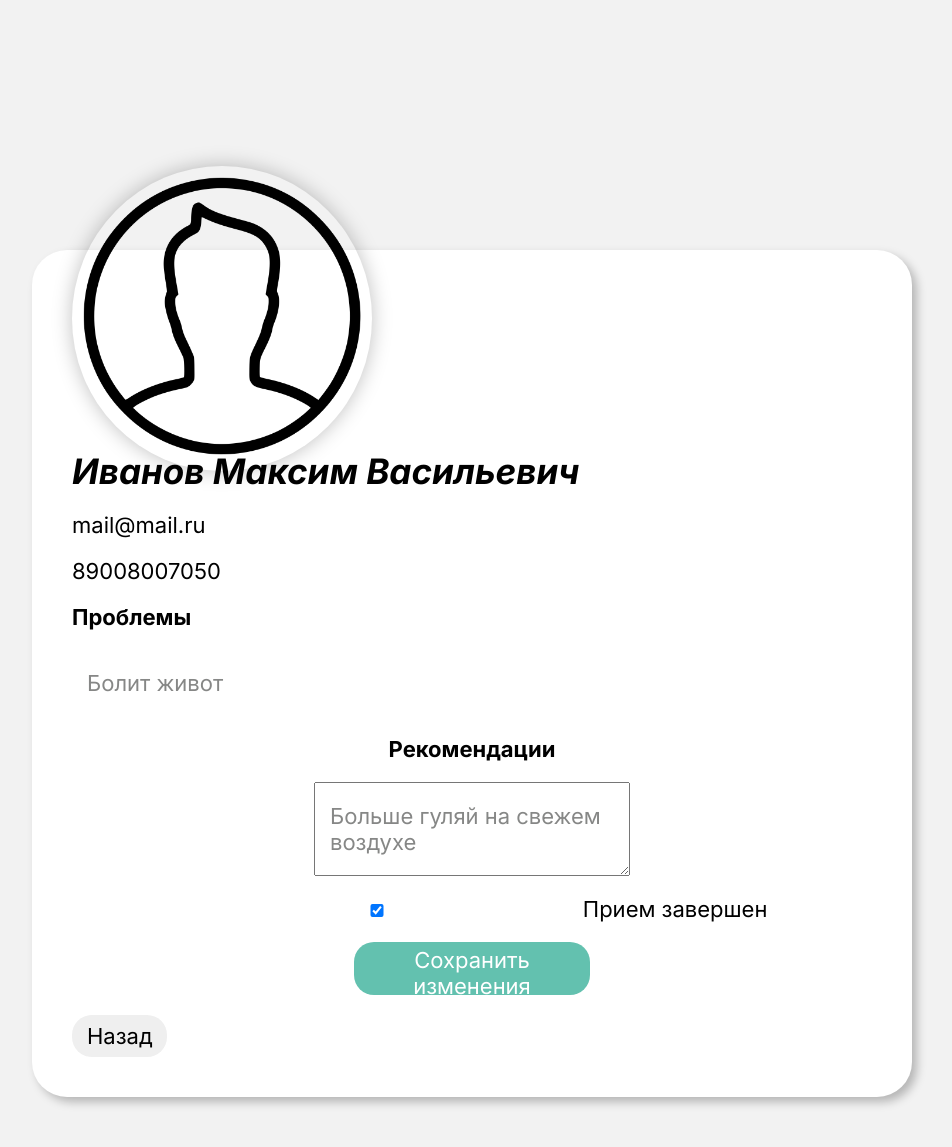
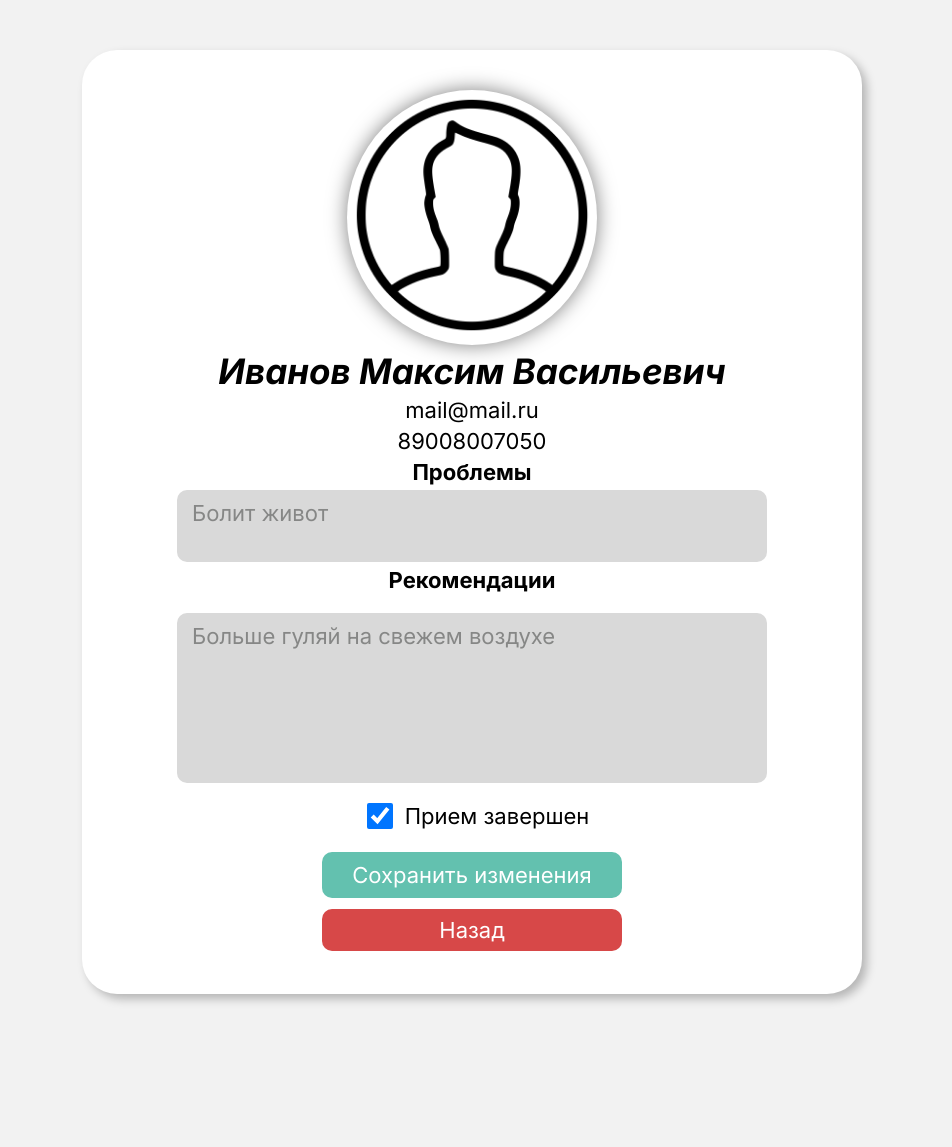
Before and after one commit to lllMaKsImlll/HealthTeam, a Django app: page /appointmentDoctor/1/ in a window 1280 px wide. Shown: the part 130-1277 px from the top of the page, without its empty margins (168-1120 px from the left). After the commit the page ends 1133 px from the top, so only its background shows below. Run offline with Django 5.2, Linux system fonts and the light colour scheme; data comes from the database, SQL or seed files in the repository; both versions use the stored data as it was after the commit.

Commit message:
Relize v1.3

```diff
--- a/CompanyHealth/main/templates/main/index.html
+++ b/CompanyHealth/main/templates/main/index.html
@@ -65,9 +65,10 @@
             </div>
         </div>
 
-        <div class="ask-quastion-block">
+        <div class="ask-question-block">
             <h2>Есть вопросы? - Задавай</h2>
-            <input type="text" placeholder="Введите вопрос">
+            <input type="text" placeholder="Введите вопрос"><br>
+            <button>Задать</button>
         </div>
 
 
--- a/CompanyHealth/main/templates/main/news.html
+++ b/CompanyHealth/main/templates/main/news.html
@@ -9,7 +9,7 @@
   <body>
   {% include 'main/header.html' %}
   <main>
-    <div class="conteiner-news">
+    <div class="container news">
       <h1>Новости и обновления</h1>
       <p>Будьте в курсе всех изменений и событий на нашем сайте и в сфере здравоохранения. </p>
       <div class="block-items">
@@ -20,7 +20,7 @@
             <div class="meta-data">{{ news.date }}</div>
           </div>
         {% empty %}
-          <p>Пока новостей нет.</p>
+          <p style="font-weight: bold;">Пока новостей нет.</p>
         {% endfor %}
       </div>
     </div>
--- a/CompanyHealth/main/templates/main/profilePacient.html
+++ b/CompanyHealth/main/templates/main/profilePacient.html
@@ -14,7 +14,7 @@
     <main>
         {% load utils %}
         <div class="container">
-            <div class="profileDoctor">
+            <div class="profile">
                 <div class="profile-img">
                     <img src="{% if patient.image %}{{ patient.image.url }}{% else %}{% static '/img/defalt.png' %}{% endif %}" alt="pacient-img">
                 </div>
--- a/CompanyHealth/main/templates/main/questions.html
+++ b/CompanyHealth/main/templates/main/questions.html
@@ -10,7 +10,7 @@
 <body>
     {% include 'main/header.html' %}
     <main>
-        <div class="container qustions">
+        <div class="container questions">
             <h1>Частные вопросы</h1>
             <p>Мы собрали ответы на наиболее популярные вопросы. Если вы не нашли нужной информации, свяжитесь с нами через форму обратной связи.</p>
             <div class="block-items">
--- a/CompanyHealth/main/templates/main/specificAppointmentForPacient.html
+++ b/CompanyHealth/main/templates/main/specificAppointmentForPacient.html
@@ -12,7 +12,7 @@
     <main>
         <div class="block">
             <div class="container specificAppointment">
-                <div class="profile-container-img" style="margin-top: -870px;">
+                <div class="profile-container-img">
                     <img src="{% if patient.image %}{{ patient.image.url }}{% else %}{% static 'img/defalt.png' %}{% endif %}" alt="doctor-img">
                 </div>
                 <h1>{{ patient.fio }}</h1>
@@ -20,15 +20,15 @@
                 <p>{{ patient.phone }}</p>
 
                 <h2>Проблемы</h2>
-                <p class="text-block">{{ appointment.description }}</p>
+                <textarea disabled="disabled">{{ appointment.description }}</textarea>
 
                 <form method="POST">
                     {% csrf_token %}
                     <h2>Рекомендации</h2>
-                    <textarea name="recommendations" class="text-block">{{ appointment.recommendations }}</textarea>
+                    <textarea class="recommendation">{{ appointment.recommendations }}</textarea>
 
                     <div class="checkbox-container">
-                        <input type="checkbox" id="visited" name="visited" {% if appointment.visited %}checked{% endif %}>
+                        <input class="check-box" type="checkbox" id="visited" name="visited" {% if appointment.visited %}checked{% endif %}>
                         <label for="visited">Прием завершен</label>
                     </div>
 
@@ -36,7 +36,7 @@
                 </form>
 
                 <a href="javascript:history.back()">
-                    <button>Назад</button>
+                    <button class="bad-button">Назад</button>
                 </a>
             </div>
         </div>
--- a/CompanyHealth/static/css/main.css
+++ b/CompanyHealth/static/css/main.css
@@ -39,8 +39,11 @@ main {
 /* Кнопки */
 button {
     border: none;
-    border-radius: 20px;
+    border-radius: 10px;
     padding: 8px 15px;
+    margin: 3px 0;
+    color: white;
+    min-width: 300px;
 }
 
 .good-button {
@@ -49,6 +52,18 @@ button {
 
 .bad-button {
     background-color: #D74848;
+    color: white;
+}
+
+textarea {
+    background-color: #D9D9D9;
+    color: #868786;
+    border: none;
+    border-radius: 10px;
+    width: 80%;
+    height: auto;
+    resize: none;
+    padding: 10px 15px;
 }
 
 button:hover,
@@ -100,6 +115,7 @@ header button {
     background-color: white;
     border-radius: 15px;
     border: none;
+    color: black;
 }
 
 /* Подвал */
@@ -153,6 +169,7 @@ form {
     display: flex;
     flex-direction: column;
     align-items: center;
+    width: 100%;
     gap: 20px;
 }
 
@@ -181,20 +198,18 @@ form input {
 }
 
 form button {
-    padding: 5px 10px;
+    padding: 10px 15px;
     background-color: #5B9F54;
     border: none;
-    border-radius: 20px;
+    border-radius: 10px;
     color: white;
-    width: 236px;
-    height: 53px;
     text-align: center;
 }
 
 /* Записи отзывов */
 .records-blocks h1,
 .about-servies-block h1,
-.ask-quastion-block h1,
+.ask-question-block h1,
 .result-search h1 {
     font-size: 55px;
     font-weight: bold;
@@ -269,7 +284,7 @@ form button {
 }
 
 /* Есть вопросы? */
-.ask-quastion-block {
+.ask-question-block {
     text-align: left;
     padding: 20px 30px;
     margin: 40px auto;
@@ -278,17 +293,28 @@ form button {
     border-radius: 40px;
 }
 
-.ask-quastion-block h2 {
+.ask-question-block h2 {
     font-size: 40px;
     margin-bottom: 20px;
 }
 
-.ask-quastion-block input {
+.ask-question-block input {
     background-color: #D9D9D9;
     border-radius: 25px;
     padding: 20px 15px;
     width: 90%;
     border: none;
+}
+
+.ask-question-block button{
+    padding: 5px 10px;
+    background-color: #5B9F54;
+    border: none;
+    border-radius: 20px;
+    color: white;
+    width: 236px;
+    height: 53px;
+    text-align: center;
 }
 
 /* Страница: Запись ко врачу */
--- a/CompanyHealth/static/css/specificAppointment.css
+++ b/CompanyHealth/static/css/specificAppointment.css
@@ -1,15 +1,23 @@
-.block {
-    margin-top: 200px;
-}
-
 .specificAppointment {
-    max-width: 800px;
+    max-width: 700px;
     margin: 0 auto;
-    padding-top: 200px;
     display: flex;
     flex-direction: column;
     justify-content: center;
-    gap: 20px;
+    align-items: center;
+    gap: 5px;
+}
+
+.specificAppointment form .recommendation {
+    height: 150px;
+}
+
+.specificAppointment .checkbox-container {
+    display: flex;
+}
+
+.specificAppointment .checkbox-container .check-box{
+    width: 50px;
 }
 
 .specificAppointment h1 {
@@ -19,10 +27,8 @@
 
 .specificAppointment .profile-container-img {
     border-radius: 50%;
-    box-shadow: 0px 0px 20px rgba(0,0,0,0.25);
+    box-shadow: 0px 0px 20px rgba(0,0,0,0.5);
     overflow: hidden;
-    position: absolute;
-    margin-top: -800px;
 }
 
 .specificAppointment .text-block {
@@ -31,7 +37,7 @@
 }
 
 .specificAppointment .profile-container-img img{
-    width: 300px;
-    height: 300px;
+    width: 250px;
+    height: 250px;
     object-fit: cover;
 }
```
Also changed, not shown: CompanyHealth/main/templates/main/profileDoctor.html (+4 -7 lines), CompanyHealth/main/templates/main/specificAppointmentForDoctor.html (+3 -5 lines), CompanyHealth/static/css/profile.css (+20 -16 lines), CompanyHealth/static/css/questions.css (+7 -7 lines), CompanyHealth/db.sqlite3.
